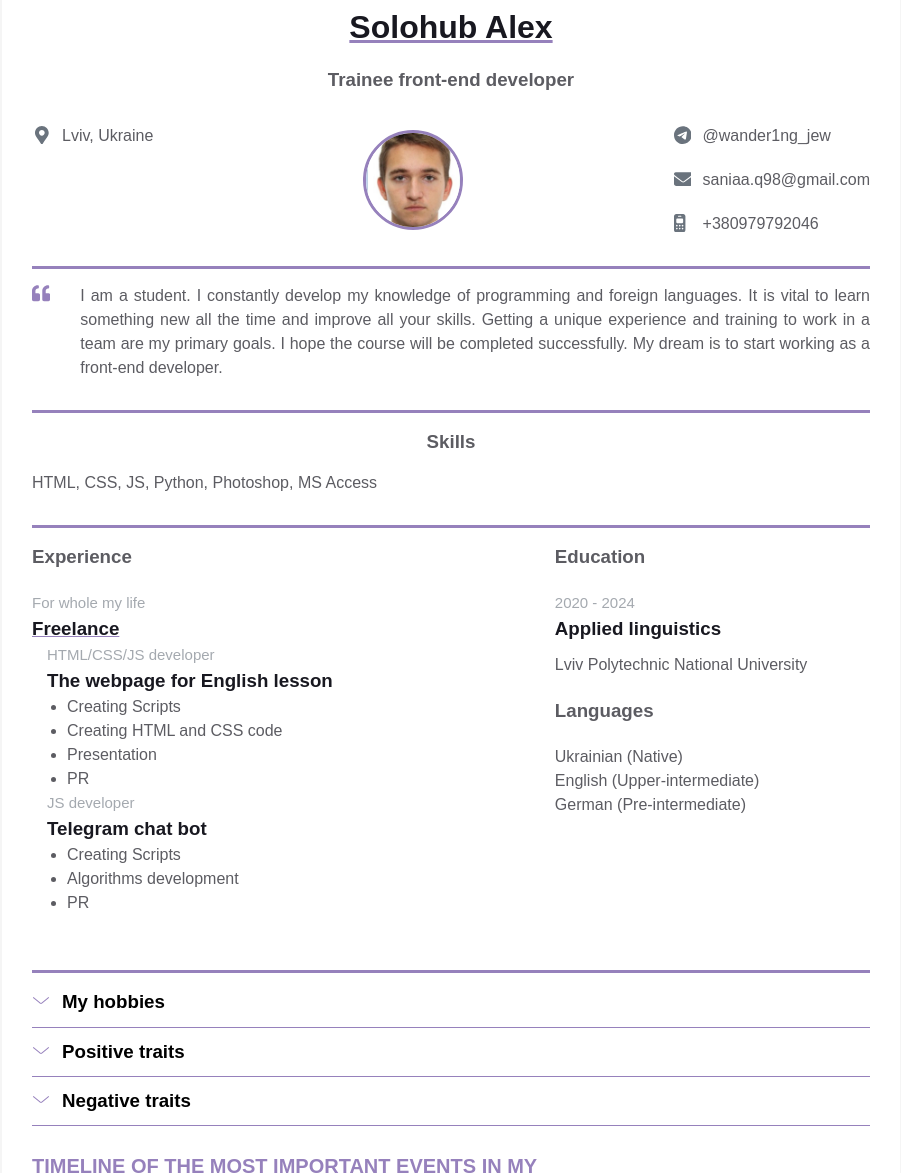
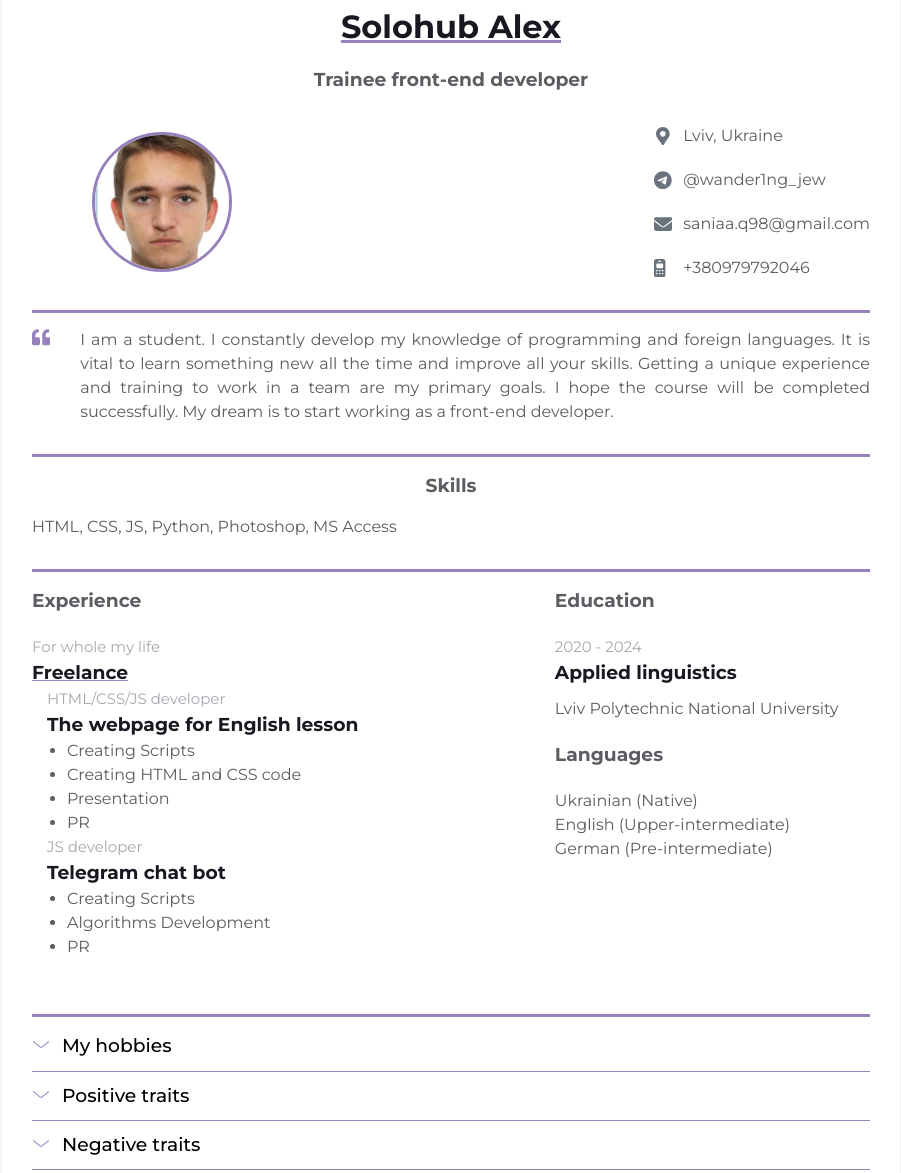
Before and after one commit to pes-sobachii/homepage, a plain HTML site: page index.html in a window 1280 px wide. Shown: the part 78-1251 px from the top of the page, without its empty margins (189-1090 px from the left). Drawn offline with nearby package versions, Linux system fonts and the light colour scheme.

Commit message:
final changes were made

```diff
--- a/index.html
+++ b/index.html
@@ -1,12 +1,19 @@
 <!DOCTYPE html>
 <html>
+
 <head>
+  <link rel="preconnect" href="https://fonts.googleapis.com">
+  <link rel="preconnect" href="https://fonts.gstatic.com" crossorigin>
+  <link
+    href="https://fonts.googleapis.com/css2?family=Inter:wght@300;400;500;600;700;800;900&family=Montserrat:ital,wght@0,300;0,400;0,500;0,700;1,300;1,400;1,500;1,600;1,700&display=swap"
+    rel="stylesheet">
   <link rel="stylesheet" href="styles.css">
   <script src="https://ajax.googleapis.com/ajax/libs/jquery/2.2.0/jquery.min.js"></script>
   <meta name="viewport" content="width=device-width, initial-scale=1" />
   <meta charset="UTF-8" />
   <title>Résumé</title>
 </head>
+
 <body>
   <main>
     <div class="resume">
@@ -16,6 +23,14 @@
           <h3 class="contact-info__sub-header">Trainee front-end developer</h3>
 
           <div class="contact_info_container fh">
+            <div class="contact-info__block">
+
+            </div>
+
+            <div class="contact-info__block contact-info__block--center">
+              <img class="contact-info__avatar" src="assets/avatar.jpg" alt="Avatar">
+            </div>
+
             <div class="contact-info__block">
               <div class="contact-info__item">
                 <div class="contact-info__item-icon-wrapper">
@@ -27,17 +42,11 @@
                 </div>
                 <span>Lviv, Ukraine</span>
               </div>
-              </div>
-
-              <div class="contact-info__block contact-info__block--center">
-                <img class="contact-info__avatar" src="assets/avatar.jpg" alt="Avatar">
-              </div>
-
-              <div class="contact-info__block">
               <div class="contact-info__item">
                 <div class="contact-info__item-icon-wrapper">
                   <svg class="contact-info__item-icon" xmlns="http://www.w3.org/2000/svg" viewBox="0 0 496 512">
-                      <path d="M248,8C111.033,8,0,119.033,0,256S111.033,504,248,504,496,392.967,496,256,384.967,8,248,8ZM362.952,176.66c-3.732,39.215-19.881,134.378-28.1,178.3-3.476,18.584-10.322,24.816-16.948,25.425-14.4,1.326-25.338-9.517-39.287-18.661-21.827-14.308-34.158-23.215-55.346-37.177-24.485-16.135-8.612-25,5.342-39.5,3.652-3.793,67.107-61.51,68.335-66.746.153-.655.3-3.1-1.154-4.384s-3.59-.849-5.135-.5q-3.283.746-104.608,69.142-14.845,10.194-26.894,9.934c-8.855-.191-25.888-5.006-38.551-9.123-15.531-5.048-27.875-7.717-26.8-16.291q.84-6.7,18.45-13.7,108.446-47.248,144.628-62.3c68.872-28.647,83.183-33.623,92.511-33.789,2.052-.034,6.639.474,9.61,2.885a10.452,10.452,0,0,1,3.53,6.716A43.765,43.765,0,0,1,362.952,176.66Z"/>
+                    <path
+                      d="M248,8C111.033,8,0,119.033,0,256S111.033,504,248,504,496,392.967,496,256,384.967,8,248,8ZM362.952,176.66c-3.732,39.215-19.881,134.378-28.1,178.3-3.476,18.584-10.322,24.816-16.948,25.425-14.4,1.326-25.338-9.517-39.287-18.661-21.827-14.308-34.158-23.215-55.346-37.177-24.485-16.135-8.612-25,5.342-39.5,3.652-3.793,67.107-61.51,68.335-66.746.153-.655.3-3.1-1.154-4.384s-3.59-.849-5.135-.5q-3.283.746-104.608,69.142-14.845,10.194-26.894,9.934c-8.855-.191-25.888-5.006-38.551-9.123-15.531-5.048-27.875-7.717-26.8-16.291q.84-6.7,18.45-13.7,108.446-47.248,144.628-62.3c68.872-28.647,83.183-33.623,92.511-33.789,2.052-.034,6.639.474,9.61,2.885a10.452,10.452,0,0,1,3.53,6.716A43.765,43.765,0,0,1,362.952,176.66Z" />
                   </svg>
                 </div>
                 <span>@wander1ng_jew</span>
@@ -45,7 +54,8 @@
               <div class="contact-info__item">
                 <div class="contact-info__item-icon-wrapper">
                   <svg class="contact-info__item-icon" xmlns="http://www.w3.org/2000/svg" viewBox="0 0 496 512">
-                      <path d="M464 64C490.5 64 512 85.49 512 112C512 127.1 504.9 141.3 492.8 150.4L275.2 313.6C263.8 322.1 248.2 322.1 236.8 313.6L19.2 150.4C7.113 141.3 0 127.1 0 112C0 85.49 21.49 64 48 64H464zM217.6 339.2C240.4 356.3 271.6 356.3 294.4 339.2L512 176V384C512 419.3 483.3 448 448 448H64C28.65 448 0 419.3 0 384V176L217.6 339.2z"/>
+                    <path
+                      d="M464 64C490.5 64 512 85.49 512 112C512 127.1 504.9 141.3 492.8 150.4L275.2 313.6C263.8 322.1 248.2 322.1 236.8 313.6L19.2 150.4C7.113 141.3 0 127.1 0 112C0 85.49 21.49 64 48 64H464zM217.6 339.2C240.4 356.3 271.6 356.3 294.4 339.2L512 176V384C512 419.3 483.3 448 448 448H64C28.65 448 0 419.3 0 384V176L217.6 339.2z" />
                   </svg>
                 </div>
                 <span>saniaa.q98@gmail.com</span>
@@ -53,7 +63,8 @@
               <div class="contact-info__item">
                 <div class="contact-info__item-icon-wrapper">
                   <svg class="contact-info__item-icon" xmlns="http://www.w3.org/2000/svg" viewBox="0 0 496 512">
-                      <path d="M0 64C0 28.65 28.65 0 64 0H256C291.3 0 320 28.65 320 64V448C320 483.3 291.3 512 256 512H64C28.65 512 0 483.3 0 448V64zM64 232C64 245.3 74.75 256 88 256H232C245.3 256 256 245.3 256 232V152C256 138.7 245.3 128 232 128H88C74.75 128 64 138.7 64 152V232zM80 352C93.25 352 104 341.3 104 328C104 314.7 93.25 304 80 304C66.75 304 56 314.7 56 328C56 341.3 66.75 352 80 352zM80 384C66.75 384 56 394.7 56 408C56 421.3 66.75 432 80 432C93.25 432 104 421.3 104 408C104 394.7 93.25 384 80 384zM160 352C173.3 352 184 341.3 184 328C184 314.7 173.3 304 160 304C146.7 304 136 314.7 136 328C136 341.3 146.7 352 160 352zM160 384C146.7 384 136 394.7 136 408C136 421.3 146.7 432 160 432C173.3 432 184 421.3 184 408C184 394.7 173.3 384 160 384zM240 352C253.3 352 264 341.3 264 328C264 314.7 253.3 304 240 304C226.7 304 216 314.7 216 328C216 341.3 226.7 352 240 352zM240 384C226.7 384 216 394.7 216 408C216 421.3 226.7 432 240 432C253.3 432 264 421.3 264 408C264 394.7 253.3 384 240 384zM128 48C119.2 48 112 55.16 112 64C112 72.84 119.2 80 128 80H192C200.8 80 208 72.84 208 64C208 55.16 200.8 48 192 48H128z"/>
+                    <path
+                      d="M0 64C0 28.65 28.65 0 64 0H256C291.3 0 320 28.65 320 64V448C320 483.3 291.3 512 256 512H64C28.65 512 0 483.3 0 448V64zM64 232C64 245.3 74.75 256 88 256H232C245.3 256 256 245.3 256 232V152C256 138.7 245.3 128 232 128H88C74.75 128 64 138.7 64 152V232zM80 352C93.25 352 104 341.3 104 328C104 314.7 93.25 304 80 304C66.75 304 56 314.7 56 328C56 341.3 66.75 352 80 352zM80 384C66.75 384 56 394.7 56 408C56 421.3 66.75 432 80 432C93.25 432 104 421.3 104 408C104 394.7 93.25 384 80 384zM160 352C173.3 352 184 341.3 184 328C184 314.7 173.3 304 160 304C146.7 304 136 314.7 136 328C136 341.3 146.7 352 160 352zM160 384C146.7 384 136 394.7 136 408C136 421.3 146.7 432 160 432C173.3 432 184 421.3 184 408C184 394.7 173.3 384 160 384zM240 352C253.3 352 264 341.3 264 328C264 314.7 253.3 304 240 304C226.7 304 216 314.7 216 328C216 341.3 226.7 352 240 352zM240 384C226.7 384 216 394.7 216 408C216 421.3 226.7 432 240 432C253.3 432 264 421.3 264 408C264 394.7 253.3 384 240 384zM128 48C119.2 48 112 55.16 112 64C112 72.84 119.2 80 128 80H192C200.8 80 208 72.84 208 64C208 55.16 200.8 48 192 48H128z" />
                   </svg>
                 </div>
                 <span>+380979792046</span>
@@ -73,8 +84,10 @@
                 </path>
               </svg>
             </div>
-              <p class="intro_text">I am a student. I constantly develop my knowledge of programming and foreign languages. It is vital to learn something new all the time and improve all your skills.
-                Getting a unique experience and training to work in a team are my primary goals. I hope the course will be completed successfully. My dream is to start working as a front-end developer.
+            <p class="intro_text">I am a student. I constantly develop my knowledge of programming and foreign
+              languages. It is vital to learn something new all the time and improve all your skills.
+              Getting a unique experience and training to work in a team are my primary goals. I hope the course will be
+              completed successfully. My dream is to start working as a front-end developer.
             </p>
           </div>
         </div>
@@ -112,7 +125,7 @@
                   <h3 class="experiences__company-project-name">Telegram chat bot</h3>
                   <ul class="experiences__company-project-responsibilities">
                     <li>Creating Scripts</li>
-                      <li>Algorithms development</li>
+                    <li>Algorithms Development</li>
                     <li>PR</li>
                   </ul>
                 </div>
@@ -245,4 +258,5 @@
   </main>
   <script src="script.js"></script>
 </body>
+
 </html>
--- a/styles.css
+++ b/styles.css
@@ -2,6 +2,7 @@
    margin: 0;
    padding: 0;
    box-sizing: border-box;
+   font-family: 'Montserrat', sans-serif;
 }
 
 body {
@@ -93,6 +94,9 @@ body {
 
 .contact-info__block--center {
    justify-content: center;
+   text-align: start;
+   flex: 1 1 auto;
+   padding-left: 60px;
 }
 
 .contact-info__item {
@@ -125,8 +129,8 @@ body {
 
 .contact-info__avatar {
    border-radius: 50%;
-   width: 100px;
-   height: 100px;
+   width: 140px;
+   height: 140px;
    object-fit: cover;
    border: 3px solid;
    border-color: var(--text-decoration-color);
@@ -268,6 +272,7 @@ body {
    position: relative;
    cursor: pointer;
    border-bottom: 1px solid var(--border-color);
+   font-weight: 500;
 }
 
 .tabs__text {
```
Lines whose indentation alone changed are shown as unchanged.
